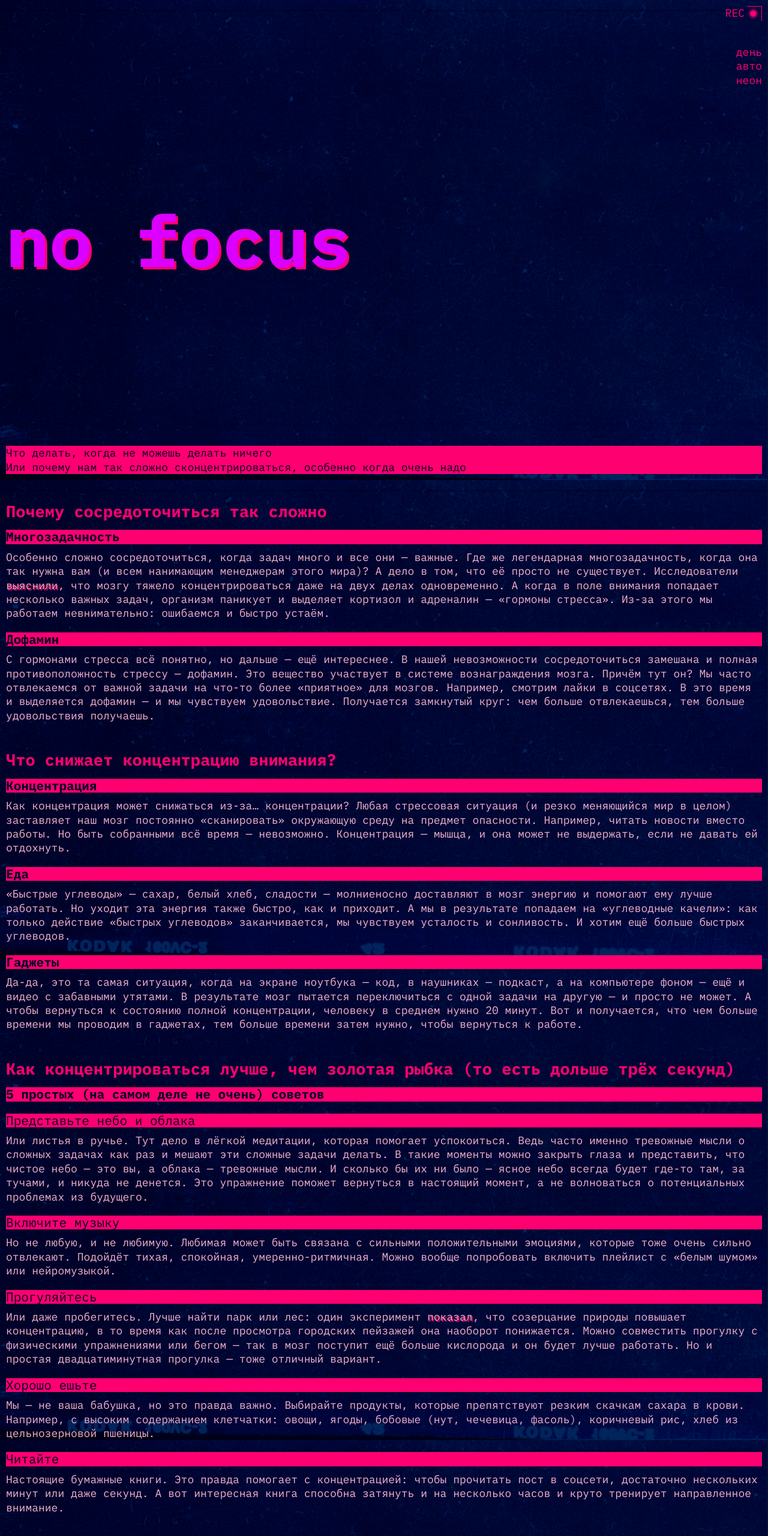
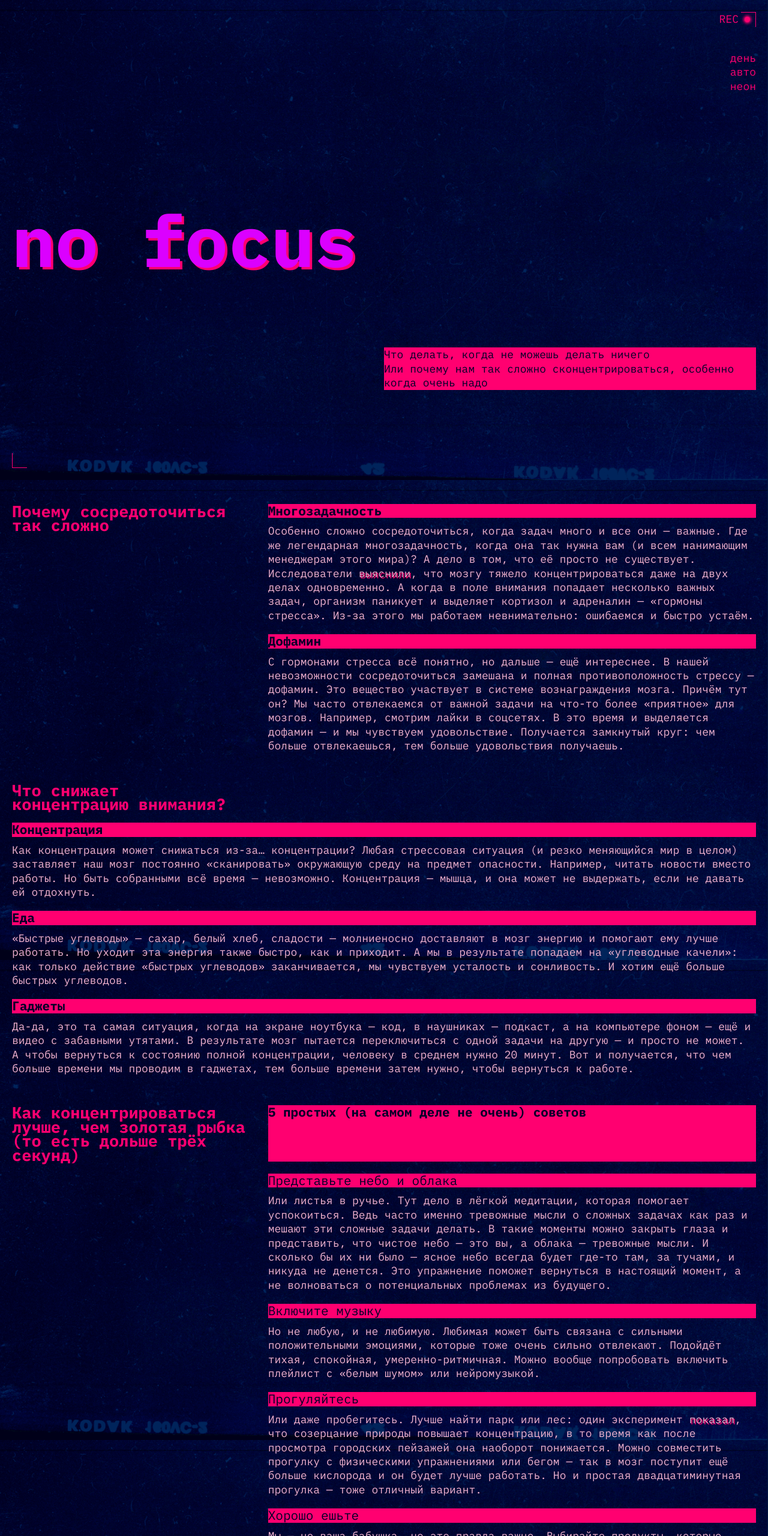
Before and after one commit to PlatonPustota/slozhno-sosredotochitsya-fd, a plain HTML site: page index.html in a window 1280 px wide. Shown: the top 2560 px of the page at 60% size. Drawn offline with Linux system fonts and the light colour scheme.

Commit message:
Добавлен медиазапрос для 768px

```diff
--- a/index.html
+++ b/index.html
@@ -258,5 +258,8 @@
         </div>
       </section>
     </main>
+    <footer class="footer decorated-zone">
+      <h2 class="footer__title">focus</h2>
+    </footer>
   </body>
 </html>
--- a/styles/style.css
+++ b/styles/style.css
@@ -1,7 +1,7 @@
 /* Основные стили проекта. Это стили для темы, которую вы верстаете первой. */
 
 .page {
-  font-family: 'IBM Plex mono', monospace;
+  font-family: "IBM Plex mono", monospace;
   font-size: 18px;
   line-height: 130%;
   background-image: var(--background-image);
@@ -37,7 +37,7 @@
 }
 
 .header__text {
-  align-self: end;
+  align-self: center;
 }
 
 .header__rec {
@@ -154,3 +154,73 @@
   display: block;
   inline-size: 100%;
 }
+
+.footer {
+  display: grid;
+  place-items: center;
+  padding: 10px;
+  block-size: 100vh;
+  min-block-size: 668px;
+}
+
+.footer__title {
+  font-size: clamp(7.25rem, 7.0115rem + 1.0178vw, 7.5rem);
+  line-height: 82.5%;
+  color: var(--main-title-color);
+  text-shadow: 2px 2px var(--accent-color);
+}
+
+@media (width >= 768px) {
+  .header,
+  .footer {
+    padding: 20px;
+  }
+
+  .header__text {
+    justify-self: end;
+    inline-size: 50%;
+  }
+
+  .main {
+    padding-inline: 20px;
+  }
+
+  .decorated-zone::before {
+    inset-block-start: 20px;
+    inset-inline-end: 20px;
+  }
+
+  .decorated-zone::after {
+    inset-block-end: 20px;
+    inset-inline-start: 20px;
+  }
+
+  .header__rec {
+    inset-block-start: 20px;
+    inset-inline-end: 30px;
+  }
+
+  .content-section_type_why {
+    grid-template-columns: 1fr 2fr;
+  }
+
+  .content-section_type_why .content-card {
+    grid-column: 2;
+  }
+
+  .content-section_type_reasons .content-section__title {
+    inline-size: 30%;
+  }
+
+  .content-section_type_advice {
+    grid-template-columns: 1fr 2fr;
+  }
+
+  .content-section_type_advice .content-section__subtitle,
+  .content-section_type_advice .content-card {
+    grid-column: 2;
+  }
+}
+
+@media (width >= 1024px) {
+}
```
